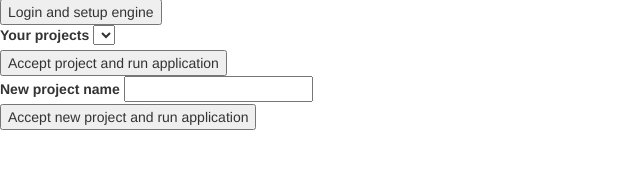
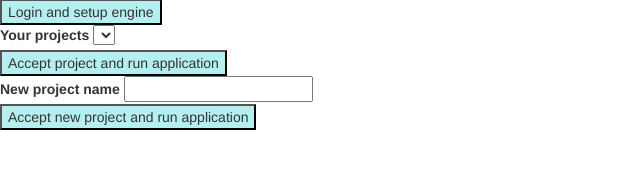
Before and after one commit to Nendzi/BGReklamDA, a plain HTML site: page forgesample/wwwroot/index.html in a window 1280 px wide. Shown: the part 137-306 px from the top of the page, without its empty margins (0-640 px from the left). Drawn offline with nearby package versions, Linux system fonts and the light colour scheme; no server answers; a script that the page names is missing.

Commit message:
css folder created

```diff
--- /dev/null
+++ b/forgesample/wwwroot/css/style.css
@@ -0,0 +1,4 @@
+
+button{
+    background-color: rgb(180, 240, 240);
+}
--- a/forgesample/wwwroot/index.html
+++ b/forgesample/wwwroot/index.html
@@ -9,6 +9,7 @@
     <script src="//cdnjs.cloudflare.com/ajax/libs/jquery/3.3.1/jquery.min.js"></script>
     <script src="//cdnjs.cloudflare.com/ajax/libs/twitter-bootstrap/3.4.1/js/bootstrap.min.js"></script>
     <link rel="stylesheet" href="//cdnjs.cloudflare.com/ajax/libs/twitter-bootstrap/3.4.1/css/bootstrap.min.css">
+    <link rel="stylesheet" href="./css/style.css">
     <!-- THREE from Forge viewer -->
     <script src="https://developer.api.autodesk.com/modelderivative/v2/viewers/7.*/viewer3D.min.js"></script>
     <!-- .NET SignalR -->
```
